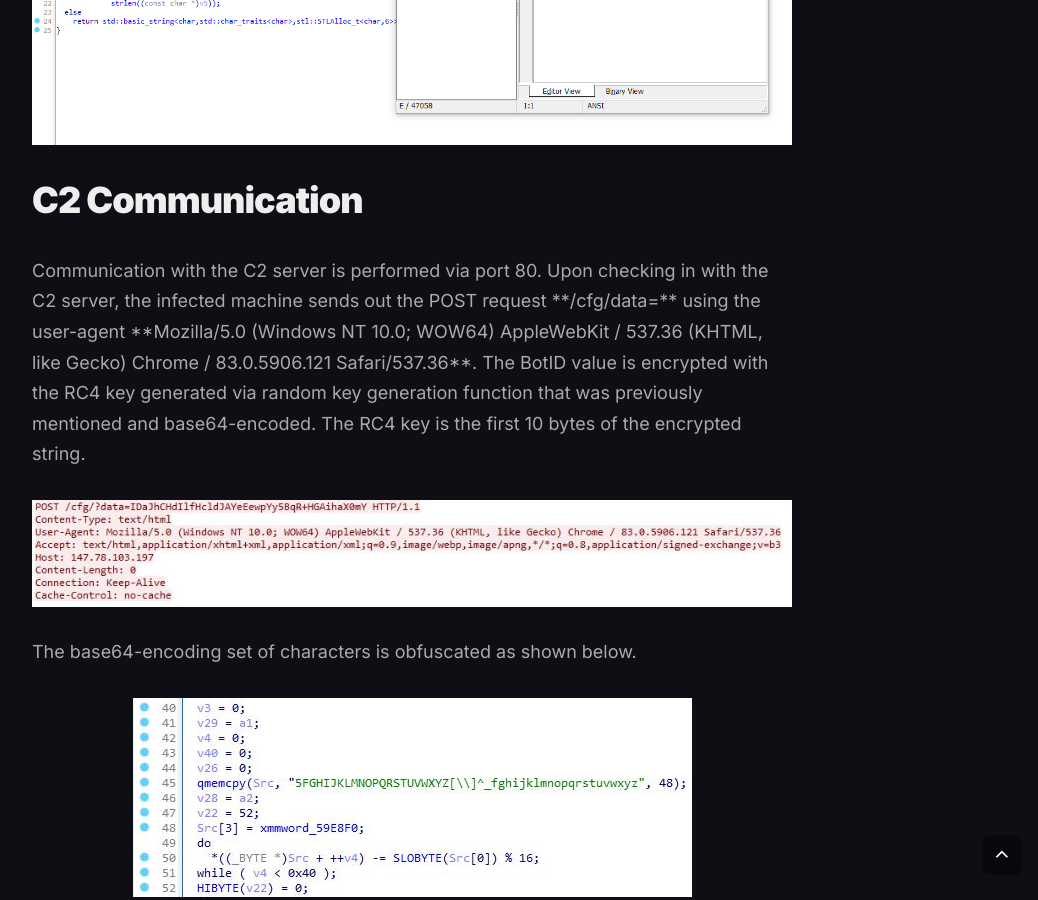
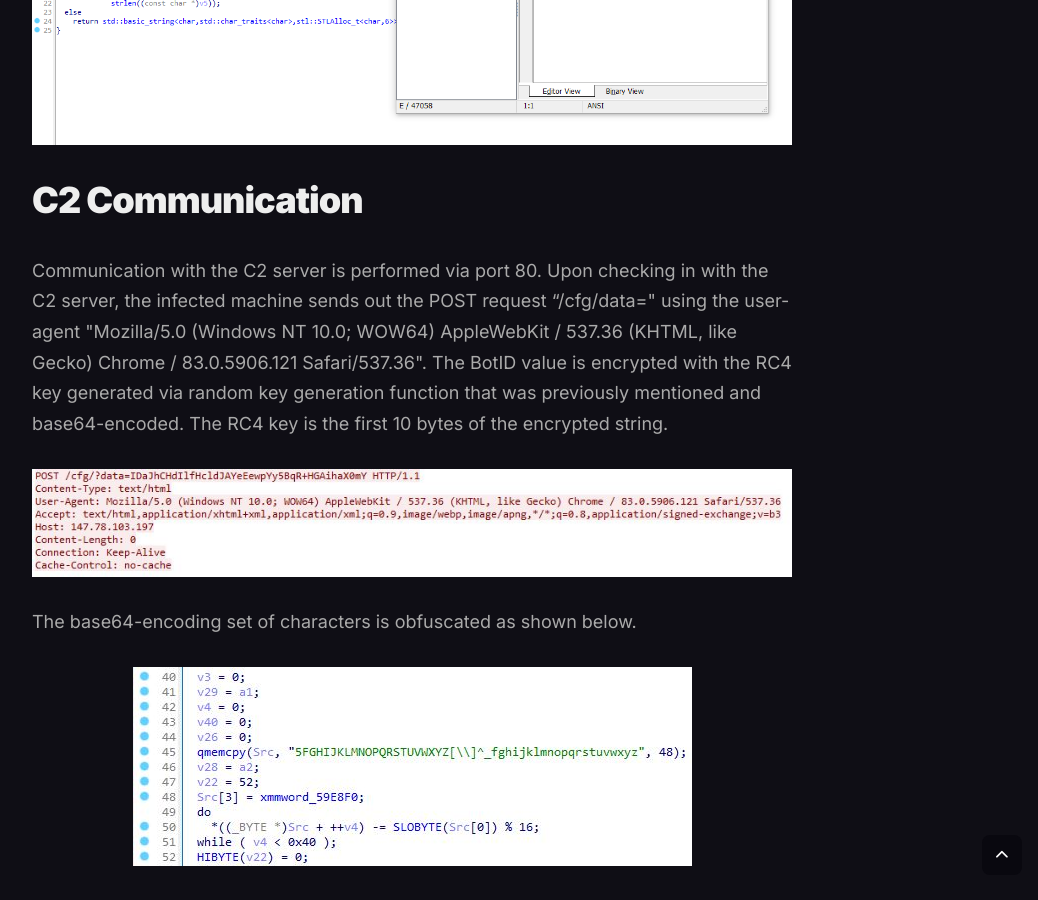
Before and after one commit to RussianPanda95/russianpanda95.github.io, a Jekyll site: the page built from _posts/2024-03-16-The-GlorySprout-Stealer-or-a-Failed-Clone-of-Taurus-Stealer.md, in a window 1280 px wide and 900 px high, scrolled down 7655 px. Shown: the whole window, without its empty margins (228-1266 px from the left). Built offline with Jekyll 4.4.1, drawn with Linux system fonts in a browser that asks for light colours; nearby versions of some CDN libraries; comment, search, counter and statistics services are not loaded.

Commit message:
New commit

```diff
--- a/_posts/2024-03-16-The-GlorySprout-Stealer-or-a-Failed-Clone-of-Taurus-Stealer.md
+++ b/_posts/2024-03-16-The-GlorySprout-Stealer-or-a-Failed-Clone-of-Taurus-Stealer.md
@@ -97,7 +97,7 @@ The C2 address of the stealer is retrieved from the resource section of the decr
 
 # C2 Communication
 
-Communication with the C2 server is performed via port 80. Upon checking in with the C2 server, the infected machine sends out the POST request **/cfg/data=<BotID>** using the user-agent **Mozilla/5.0 (Windows NT 10.0; WOW64) AppleWebKit / 537.36 (KHTML, like Gecko) Chrome / 83.0.5906.121 Safari/537.36**. The BotID value is encrypted with the RC4 key generated via random key generation function that was previously mentioned and base64-encoded. The RC4 key is the first 10 bytes of the encrypted string.
+Communication with the C2 server is performed via port 80. Upon checking in with the C2 server, the infected machine sends out the POST request "/cfg/data=<BotID>" using the user-agent "Mozilla/5.0 (Windows NT 10.0; WOW64) AppleWebKit / 537.36 (KHTML, like Gecko) Chrome / 83.0.5906.121 Safari/537.36". The BotID value is encrypted with the RC4 key generated via random key generation function that was previously mentioned and base64-encoded. The RC4 key is the first 10 bytes of the encrypted string.
 
 ![c2_post_check_in.jpg](/images/GlorySprout/c2_post_check_in.JPG)
 
```
